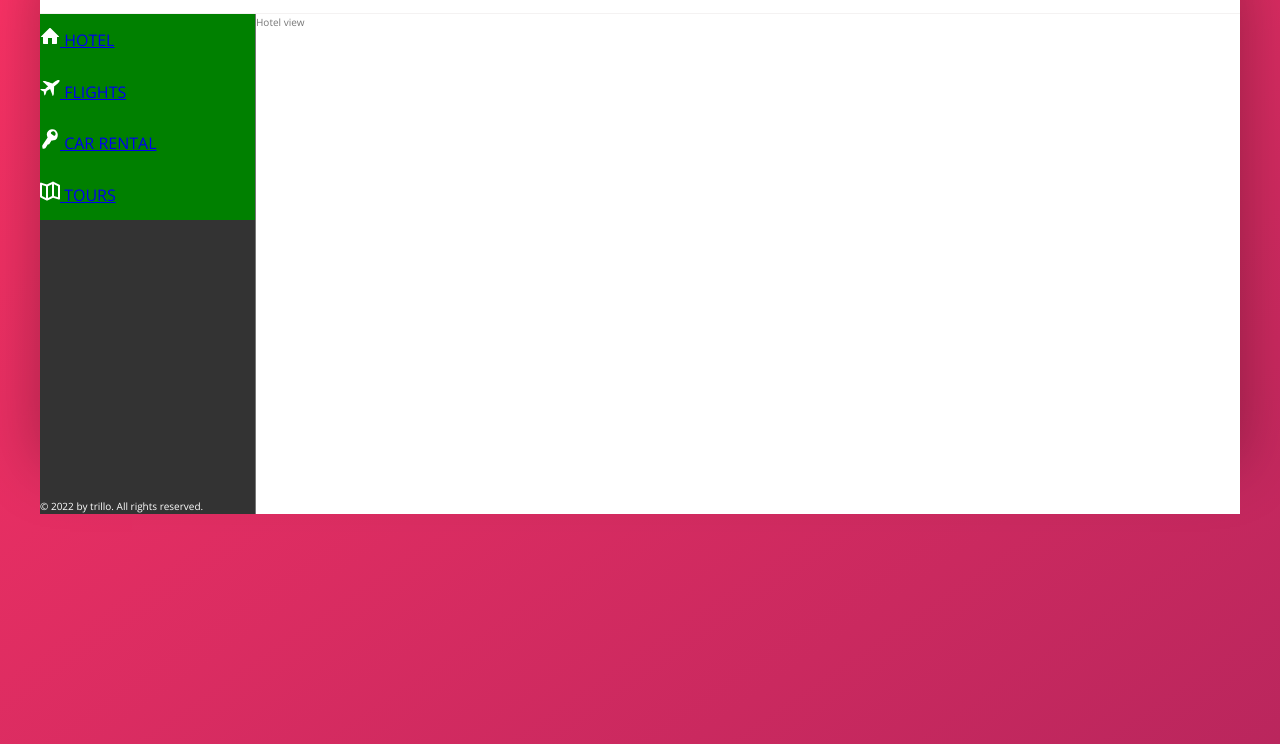
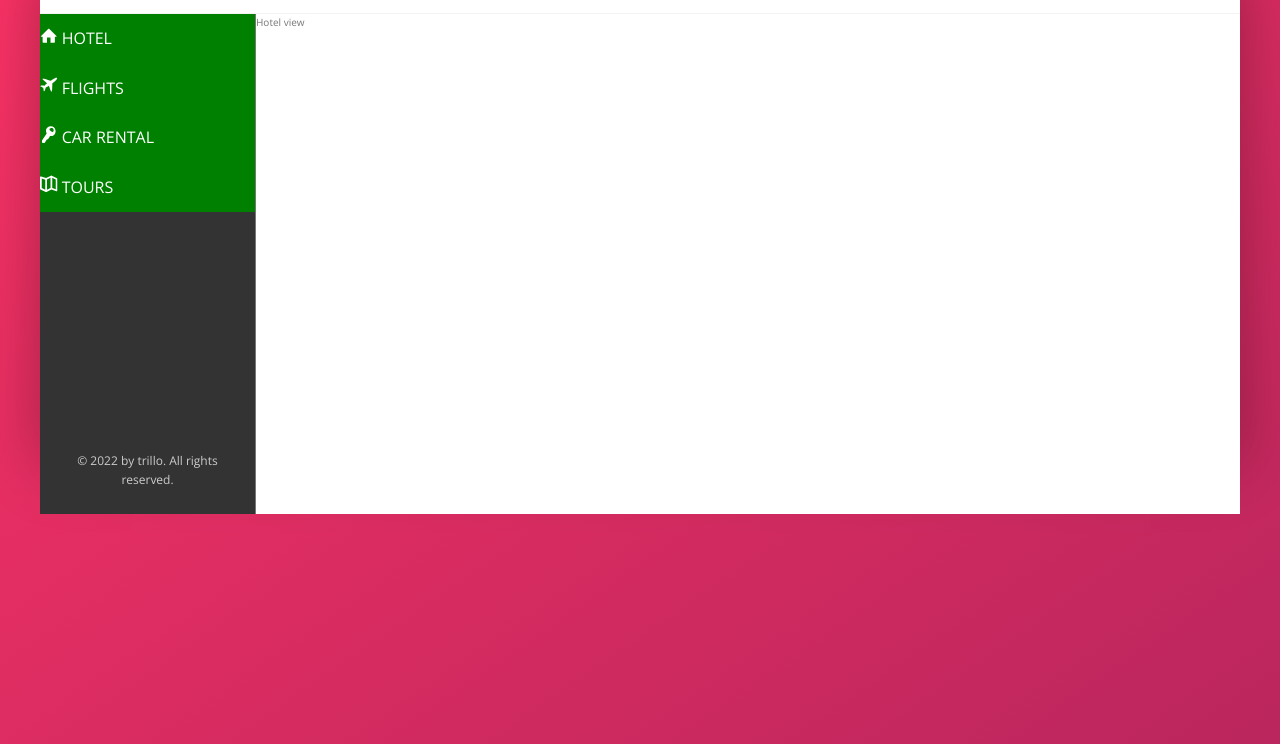
Before and after one commit to Mully7773/Trillo, a website: page index.html in a window 1280 px wide. Shown: the part 136-880 px from the top of the page. Drawn offline with nearby package versions, Linux system fonts and the light colour scheme.

Commit message:
Restructure scss for sidebar and add styles

```diff
--- a/index.html
+++ b/index.html
@@ -56,7 +56,7 @@
         <nav class="sidebar">
           <ul class="sidebar-nav">
             <li class="sidebar-nav__item">
-              <a href="#" class="side-nav__link">
+              <a href="#" class="sidebar-nav__link">
                 <svg class="sidebar-nav__icon">
                   <use href="./img/sprite.svg#icon-home"></use>
                 </svg>
@@ -65,7 +65,7 @@
             </li>
 
             <li class="sidebar-nav__item">
-              <a href="#" class="side-nav__link">
+              <a href="#" class="sidebar-nav__link">
                 <svg class="sidebar-nav__icon">
                   <use href="./img/sprite.svg#icon-aircraft"></use>
                 </svg>
@@ -74,7 +74,7 @@
             </li>
 
             <li class="sidebar-nav__item">
-              <a href="#" class="side-nav__link">
+              <a href="#" class="sidebar-nav__link">
                 <svg class="sidebar-nav__icon">
                   <use href="./img/sprite.svg#icon-key"></use>
                 </svg>
@@ -83,7 +83,7 @@
             </li>
 
             <li class="sidebar-nav__item">
-              <a href="#" class="side-nav__link">
+              <a href="#" class="sidebar-nav__link">
                 <svg class="sidebar-nav__icon">
                   <use href="./img/sprite.svg#icon-map"></use>
                 </svg>
@@ -93,9 +93,7 @@
           </ul>
 
           <div class="copyright-container">
-            <p class="sidebar--copyright">
-              &copy; 2022 by trillo. All rights reserved.
-            </p>
+            <p class="copyright">&copy; 2022 by trillo. All rights reserved.</p>
           </div>
         </nav>
         <main class="hotel-view">Hotel view</main>
--- a/sass/_components.scss
+++ b/sass/_components.scss
@@ -120,34 +120,38 @@
 
 // Sidebar Nav
 
-.sidebar {
-  height: 50rem;
-  display: flex;
-  flex-direction: column;
-  align-items: stretch;
+.sidebar-nav {
+  // height: 50rem;
+  // display: flex;
+  // flex-direction: column;
+  // align-items: stretch;
   color: var(--color-white);
-  justify-content: space-between;
-
-  &-nav {
   list-style: none;
   font-size: 1.6rem;
   text-transform: uppercase;
 
   &__item {
-      display: flex;
-      align-items: center;
-      gap: 1.8rem;
     background-color: green;
     padding: 1.2rem 0;
   }
 
+  &__link:link,
+  &__link:visited {
+    text-decoration: none;
+    color: var(--color-white);
+  }
+
   &__icon {
-      width: 2rem;
-      height: 2rem;
+    width: 1.75rem;
+    height: 1.75rem;
     fill: var(--color-white);
   }
 }
 
-  &--copyright {
+// Legal text
+.copyright {
+  font-size: 1.2rem;
+  text-align: center;
+  padding: 2.5rem;
+  color: var(--color-grey-light-4);
 }
-}
--- a/sass/_layout.scss
+++ b/sass/_layout.scss
@@ -22,12 +22,16 @@
     .sidebar {
       //   min-height: 90%;
       flex: 0 0 18%;
+      display: flex;
+      flex-direction: column;
+      justify-content: space-between;
 
       border-right: 0.1rem solid var(--color-grey-dark-2);
       background-color: var(--color-grey-dark-1);
     }
 
     .hotel-view {
+      height: 50rem;
       background-color: var(--color-white);
       flex: 1;
     }
```
Also changed, not shown: css/style.css, 1 other file. Lines whose indentation alone changed are shown as unchanged.
